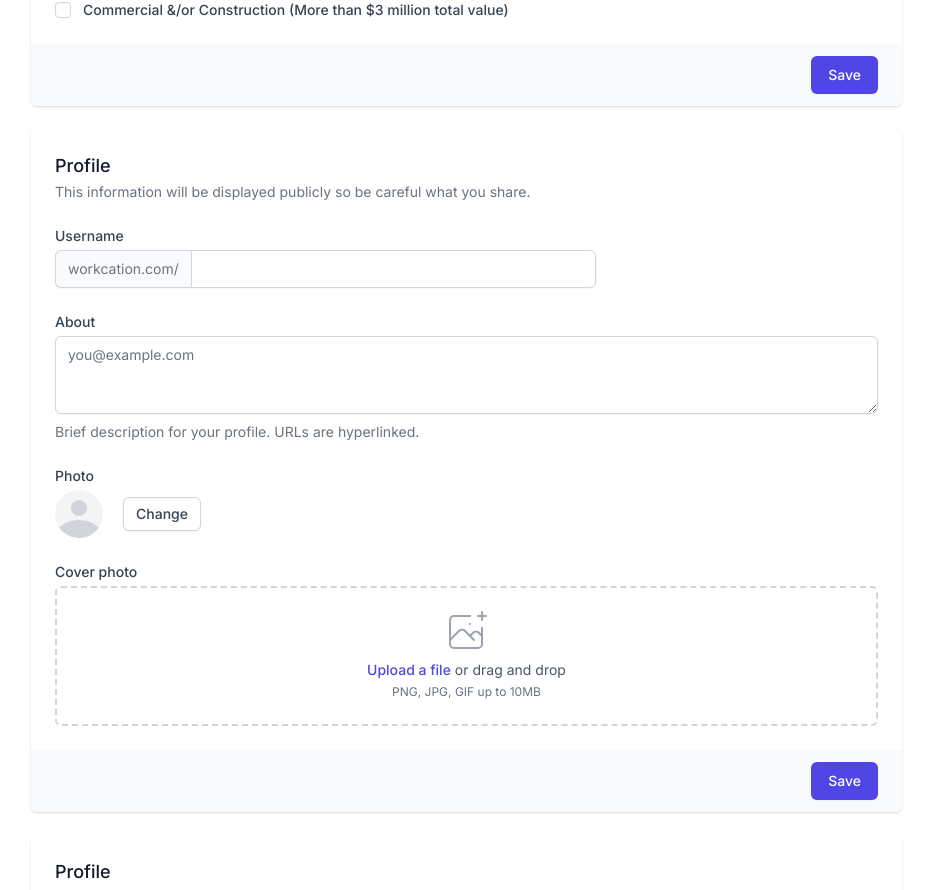
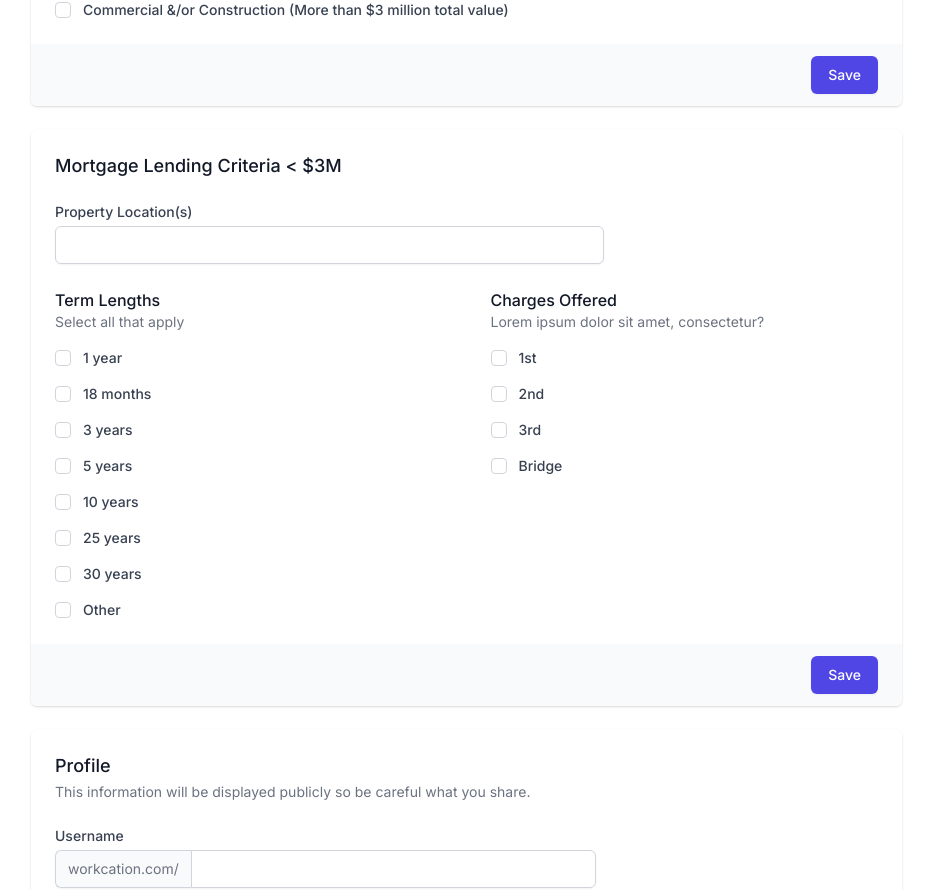
Before and after one commit to parssak/broker-app, a Vue app: page / in a window 1280 px wide. Shown: the part 594-1484 px from the top of the page, without its empty margins (322-1254 px from the left). Built offline with nearby package versions, Linux system fonts and the light colour scheme; what @tailwindcss/typography would draw is missing.

Commit message:
added property styles

```diff
--- a/public/index.html
+++ b/public/index.html
@@ -5,7 +5,7 @@
     <meta http-equiv="X-UA-Compatible" content="IE=edge">
     <meta name="viewport" content="width=device-width,initial-scale=1.0">
     <link rel="icon" href="<%= BASE_URL %>favicon.ico">
-    <title>Template Website</title>
+    <title>Broker App</title>
   </head>
   <body>
     <noscript>
--- a/src/components/base/inputs/CheckListSimple.vue
+++ b/src/components/base/inputs/CheckListSimple.vue
@@ -11,7 +11,7 @@
           <div class="flex items-center h-5">
             <input
               :id="item.id"
-              :name="item.title"
+              :name="item.id"
               type="checkbox"
               class="
                 focus:ring-indigo-500
@@ -21,15 +21,16 @@
                 border-gray-300
                 rounded
               "
+              @change="onChange"
             />
           </div>
           <div class="ml-3 text-sm">
-            <label :for="item.title" class="font-medium text-gray-700">{{
+            <label :for="item.id" class="font-medium text-gray-700">{{
               item.title
             }}</label>
-            <!-- <p id="comments-description" class="text-gray-500">
-              Get notified when someones posts a comment on a posting.
-            </p> -->
+            <p id="comments-description" class="text-gray-500">
+              {{ item.description }}
+            </p>
           </div>
           <!-- <input
             :id="item.id"
@@ -86,5 +87,10 @@ export default {
       default: "Notification Method",
     },
   },
+  methods: {
+    onChange(event) {
+      this.$emit("change", event);
+    },
+  },
 };
 </script>
--- /dev/null
+++ b/src/components/base/inputs/TextInput.vue
@@ -0,0 +1,49 @@
+<template>
+  <div>
+    <label :for="label" class="block text-sm font-medium text-gray-700">{{
+      label
+    }}</label>
+    <div class="mt-1">
+      <input
+        :type="type"
+        :name="label"
+        :id="label"
+        class="
+          shadow-sm
+          focus:ring-indigo-500 focus:border-indigo-500
+          block
+          w-full
+          sm:text-sm
+          border-gray-300
+          rounded-md
+        "
+        :placeholder="placeholder"
+        @change="onChange"
+      />
+    </div>
+  </div>
+</template>
+
+<script>
+export default {
+  props: {
+    label: {
+      type: String,
+      required: true,
+    },
+    type: {
+      type: String,
+      default: "text",
+    },
+    placeholder: {
+      type: String,
+      default: "",
+    },
+  },
+  methods: {
+    onChange(e) {
+      this.$emit("input", e.target.value);
+    },
+  },
+};
+</script>
--- a/src/views/home/index.vue
+++ b/src/views/home/index.vue
@@ -35,13 +35,39 @@
       <div class="space-y-6 sm:px-6 lg:px-0 lg:col-span-9">
         <Form title="Initial Broker Questions" description=" ">
           <div class="form-full">
-            <RadioListSimple title="Mortgage Deal Type" :items="mortageTypes" />
+            <RadioListSimple
+              title="Mortgage Deal Type"
+              :items="mortgageTypes"
+            />
           </div>
         </Form>
 
         <Form title="Add to Ledgers Questions" description=" ">
           <div class="form-full">
-            <CheckListSimple title="Mortgage Deal Type" :items="mortageTypes" />
+            <CheckListSimple
+              title="Mortgage Deal Type"
+              :items="mortgageTypes"
+            />
+          </div>
+        </Form>
+
+        <Form title="Mortgage Lending Criteria < $3M" description=" ">
+          <div class="form-full w-2/3">
+            <TextInput label="Property Location(s)" />
+          </div>
+          <div
+            class="form-full grid grid-cols-1 md:grid-cols-2 gap-x-12 gap-y-6"
+          >
+            <div class="w-full space-y-6">
+              <CheckListSimple
+                title="Term Lengths"
+                :items="termLengths"
+                description="Select all that apply"
+              />
+            </div>
+            <div class="w-full">
+              <CheckListSimple title="Charges Offered" :items="chargeTypes" />
+            </div>
           </div>
         </Form>
 
@@ -754,6 +780,7 @@
 </template>
 
 <script>
+import TextInput from "../../components/base/inputs/TextInput.vue";
 import CheckListSimple from "../../components/base/inputs/CheckListSimple.vue";
 import RadioListSimple from "../../components/base/inputs/RadioListSimple.vue";
 import FileInput from "../../components/base/inputs/FileInput.vue";
@@ -775,7 +802,7 @@ const navigation = [
   { name: "Integrations", href: "#", icon: ViewGridAddIcon, current: false },
 ];
 
-const mortageTypes = [
+const mortgageTypes = [
   { id: "residential", title: "Residential" },
   {
     id: "commercial-less-3",
@@ -787,12 +814,91 @@ const mortageTypes = [
   },
 ];
 
+const chargeTypes = [
+  { id: "charge-1st", title: "1st" },
+  { id: "charge-2nd", title: "2nd" },
+  { id: "charge-3rd", title: "3rd" },
+  { id: "charge-bridge", title: "Bridge" },
+];
+
+const termLengths = [
+  { id: "term-1yr", title: "1 year" },
+  { id: "term-18m", title: "18 months" },
+  { id: "term-3yr", title: "3 years" },
+  { id: "term-5yr", title: "5 years" },
+  { id: "term-10yr", title: "10 years" },
+  { id: "term-25yr", title: "25 years" },
+  { id: "term-30yr", title: "30 years" },
+  { id: "term-other", title: "Other" },
+];
+
+const propertyStyles = [
+  {
+    id: "industrial-manufacturing-facility",
+    label: "Industrial - Manufacturing Facility",
+  },
+  {
+    id: "industrial-warehouse/distribution-facility",
+    label: "Industrial - Warehouse/Distribution Facility",
+  },
+  {
+    id: "industrial-flex/multi-purpose-facility",
+    label: "Industrial - Flex/Multi-Purpose Facility",
+  },
+  {
+    id: "retail-enclosed shopping mall",
+    label: "Retail - Enclosed Shopping Mall",
+  },
+  {
+    id: "retail-shopping plaza or strip mall",
+    label: "Retail - Shopping Plaza or Strip Mall",
+  },
+  {
+    id: "retail-pad/standalone building",
+    label: "Retail - Pad/Standalone Building",
+  },
+  { id: "office-office building", label: "Office - Office Building" },
+  { id: "office-suite or condominium", label: "Office - Suite or Condominium" },
+  {
+    id: "office-professional suites (dental, medical, legal, etc.)",
+    label: "Office - Professional Suites (Dental, Medical, Legal, etc.)",
+  },
+  {
+    id: "multi-family residential units (mfru) - condominiums,",
+    label: "Multi-Family Residential Units (MFRU) - Condominiums,",
+  },
+  {
+    id: "apartment buildings, commercial/offices",
+    label: "Apartment Buildings, Commercial/Offices",
+  },
+  {
+    id: "multi-dwelling unit (mdu) - townhomes, condominiums,",
+    label: "Multi-Dwelling Unit (MDU) - Townhomes, Condominiums,",
+  },
+  { id: "apartment buildings", label: "Apartment Buildings" },
+  { id: "residential homes/estates", label: "Residential Homes/Estates" },
+  { id: "hotel & lodging", label: "Hotel & Lodging" },
+  { id: "restaurant", label: "Restaurant" },
+  { id: "cottage", label: "Cottage" },
+  { id: "land", label: "Land" },
+];
+
 export default {
-  components: { Container, Form, FileInput, RadioListSimple, CheckListSimple },
+  components: {
+    Container,
+    Form,
+    FileInput,
+    RadioListSimple,
+    CheckListSimple,
+    TextInput,
+  },
   setup() {
     return {
       navigation,
-      mortageTypes,
+      mortgageTypes,
+      chargeTypes,
+      termLengths,
+      propertyStyles,
     };
   },
 };
```
